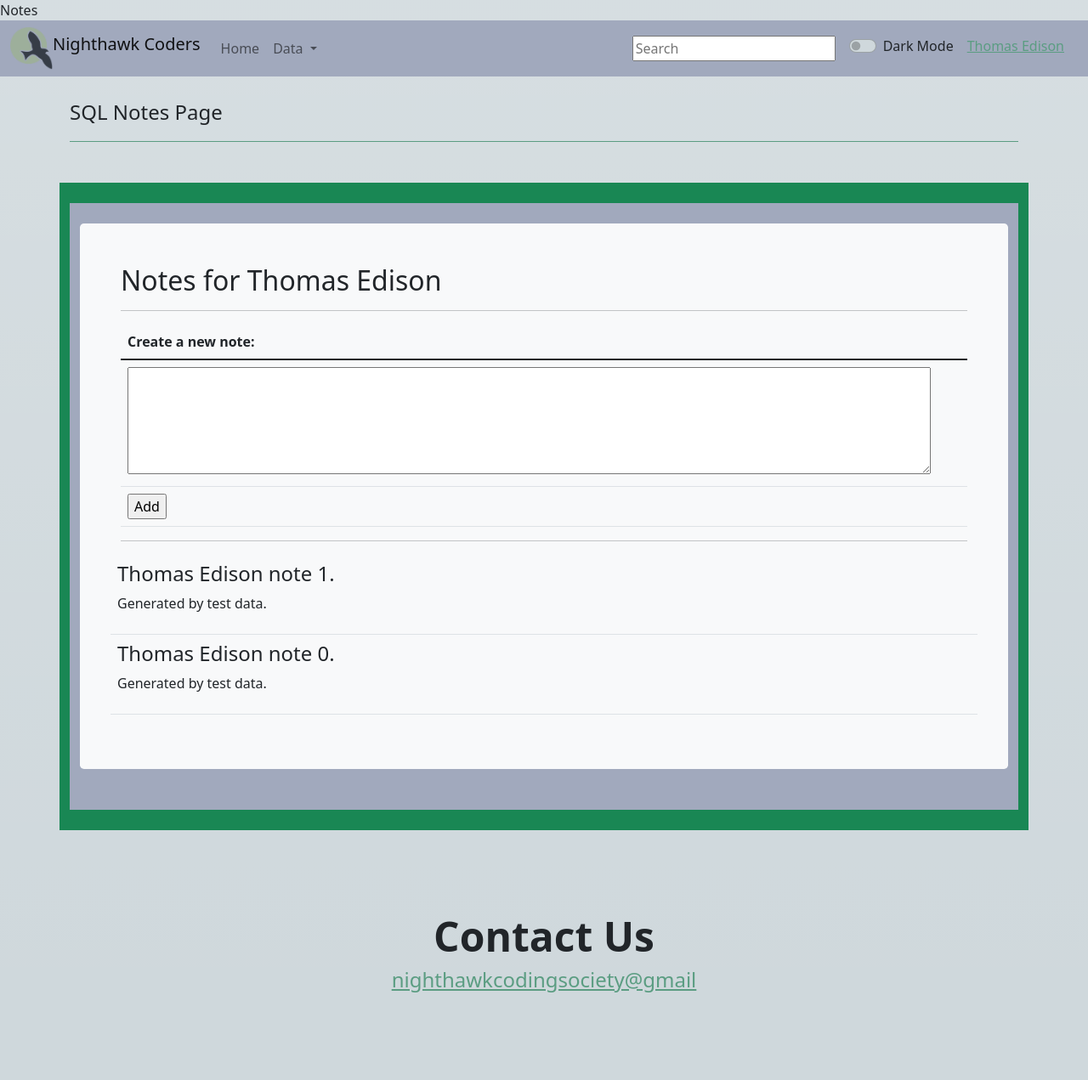
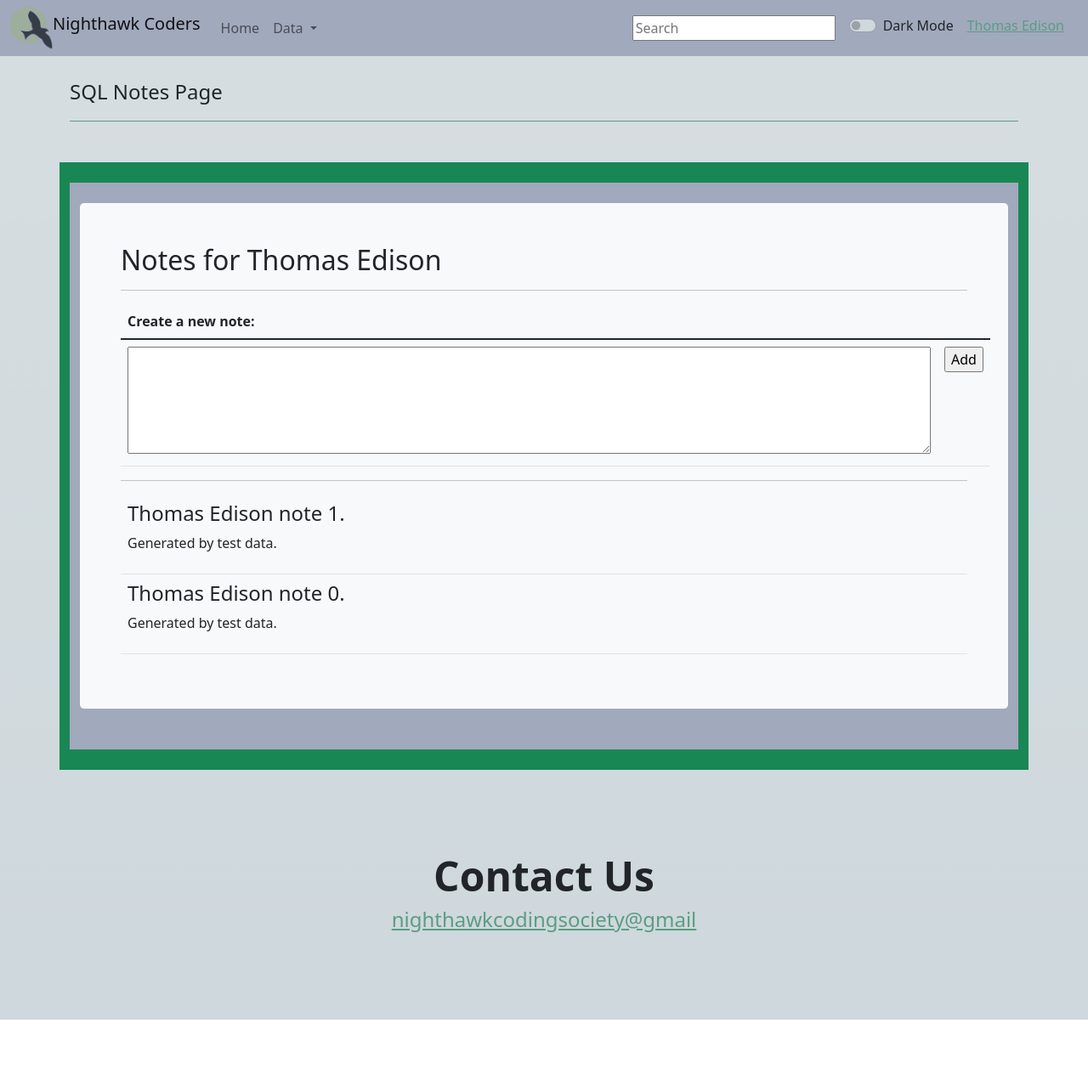
Before and after one commit to nighthawkcoders/pages_python, a Flask app: page /notes/notes in a window 1280 px wide. Shown: the whole page at 85% size. After the commit the page ends 1200 px from the top, so only its background shows below. Run offline with Flask 2, Linux system fonts and the light colour scheme; a user stored in the database is signed in; data comes from the database, SQL or seed files in the repository; some libraries are stand-ins or nearby versions.

Commit message:
Formatting correction

```diff
--- a/notey/templates/notey/notes.html
+++ b/notey/templates/notey/notes.html
@@ -1,6 +1,8 @@
 {% extends 'layout.html' %}
 
-{% block title %} Notes {% endblock %}
+{% block title %}
+    <title>Notes</title>
+{% endblock %}
 
 {% block content %}
 <div class="container py-4">
@@ -24,8 +26,6 @@
                     <tbody>
                     <tr>
                         <td><textarea rows = "5" cols = "100%" name = "notes" id="notes" required></textarea></td>
-                    </tr>
-                    <tr>
                         <td><input type="submit" value="Add" ></td>
                     </tr>
                     </tbody>
@@ -34,12 +34,12 @@
             <hr>
             <!--Notes output area, Jinja lines iterate through notes,
                 note.note is html converted from markdown -->
-            <div class="row align-items-md-stretch">
+            <div class="table-responsive">
                 <table class="table">
                     <tbody>
                     {% for note in notes %}
                     <tr>
-                        <td>{{ note.note |safe }}</td>
+                        <td>{{ note.note | safe }}</td>
                     </tr>
                     {% endfor %}
                     </tbody>
```
